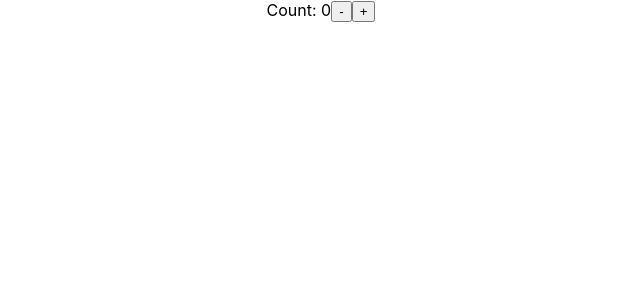
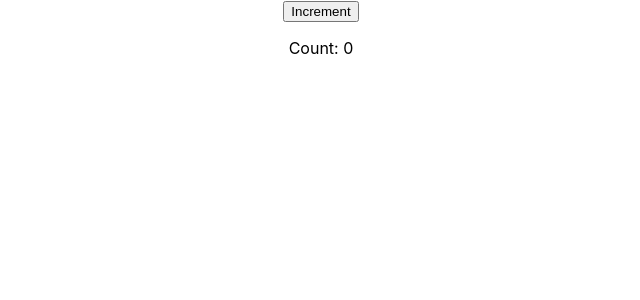
Before and after one commit to Ruma303/react-hooks-pt2, a React (Create React App) app: page / in a window 1280 px wide. Shown: the top 300 px of the page, without its empty margins (319-959 px from the left). Built offline with nearby package versions, Linux system fonts and the light colour scheme; the HTML template or start-up script is replaced by a standard one.

Commit message:
aggiunto React.memo

```diff
--- a/src/App.js
+++ b/src/App.js
@@ -3,14 +3,16 @@ import UseContext from './useContext/UseContext';
 import UseRef from './useRef/UseRef';
 import UseReducer from './useReducer/UseReducer';
 import UseMemo from './useMemo/UseMemo';
+import ParentComponent from './useMemo/ParentComponent';
 import UseCallback from './useCallback/UseCallback';
 function App() {
     return (
         <div className="App">
             {/* <UseContext /> */}
             {/* <UseRef /> */}
-            <UseReducer />
+            {/* <UseReducer /> */}
             {/* <UseMemo /> */}
+            <ParentComponent />
             {/* <UseCallback/> */}
         </div>
     );
--- /dev/null
+++ b/src/useMemo/ChildComponent.js
@@ -0,0 +1,7 @@
+import React from 'react';
+function ChildComponent({ count }) {
+    console.log('ChildComponent renderizzato.');
+    return <p>Count: {count}</p>;
+}
+const MemoizedChildComponent = React.memo(ChildComponent);
+export default MemoizedChildComponent;
--- /dev/null
+++ b/src/useMemo/ParentComponent.js
@@ -0,0 +1,15 @@
+import React, { useState } from 'react';
+import MemoizedChildComponent from './ChildComponent';
+function ParentComponent() {
+    console.log("ParentComponent renderizzato.");
+    const [count, setCount] = useState(0);
+    return (
+        <div>
+            <button onClick={() => setCount(count + 1)}>
+                Increment
+            </button>
+            <MemoizedChildComponent count={count} />
+        </div>
+    );
+}
+export default ParentComponent;
--- a/src/useMemo/UseMemo.js
+++ b/src/useMemo/UseMemo.js
@@ -31,4 +31,5 @@ function UseMemo() {
         </>
     );
 }
+
 export default UseMemo;
```
